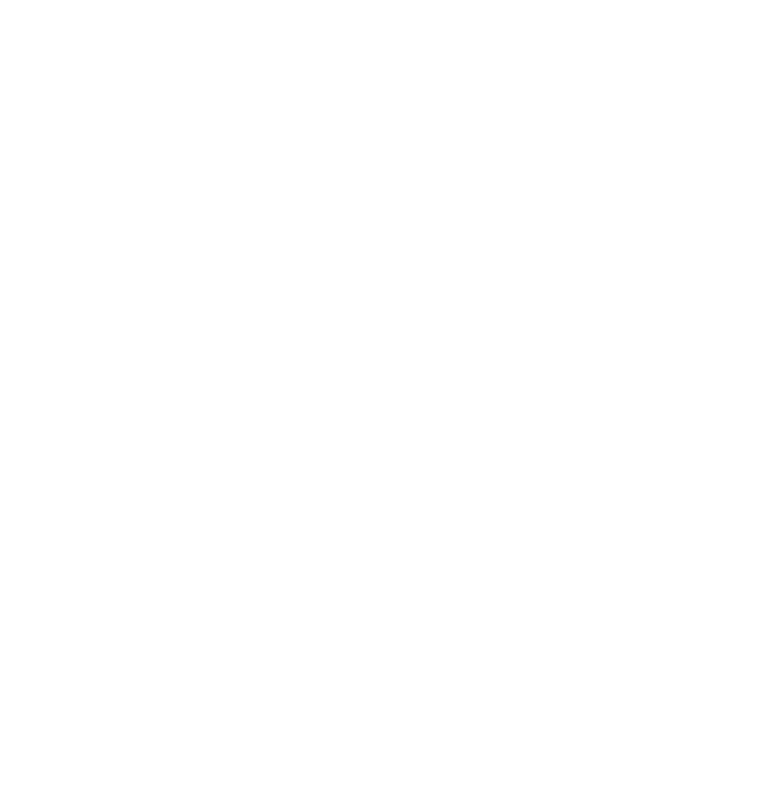
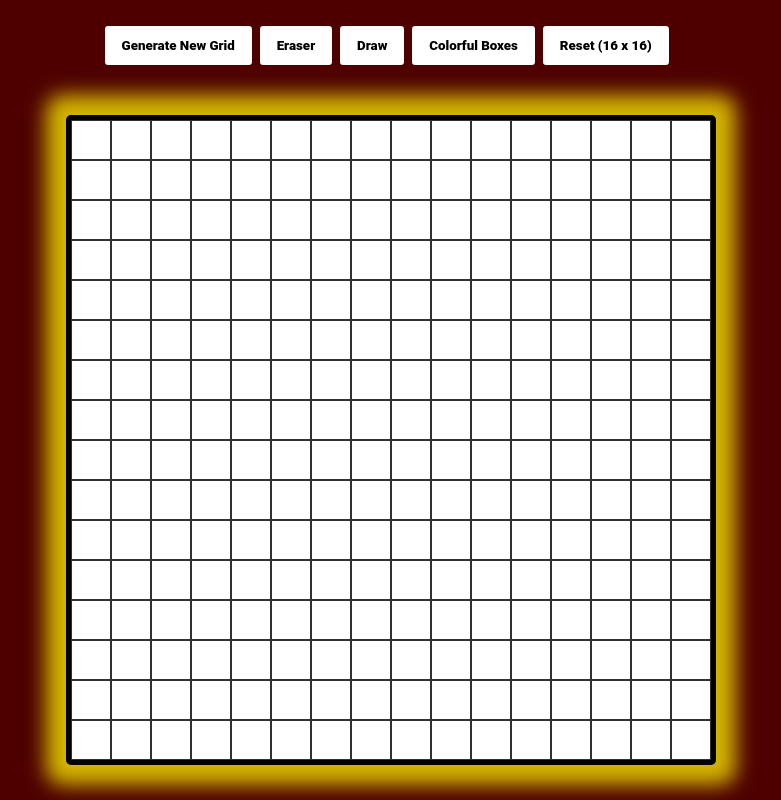
Before and after one commit to Superboy20/etch-a-sketch, a plain HTML site: page index.html in a window 1280 px wide. Shown: the whole page, without its empty margins (249-1030 px from the left). Drawn offline with Linux system fonts and the light colour scheme.

Commit message:
finished etch-a-sketch project

```diff
--- a/index.html
+++ b/index.html
@@ -6,9 +6,14 @@
     <title>Etch-a-Sketch!</title>
 </head>
 <body>
+    <div class="btns">
+        <button id="generate">Generate New Grid</button>
+        <button id="eraser">Eraser</button>
+        <button id="draw">Draw</button>
+        <button id="randomColors">Colorful Boxes</button>
+        <button id="reset">Reset (16 x 16)</button>
+    </div>
     <div id="container"></div>
+    <script src="script.js"></script>
 </body>
-
-<script src="script.js"></script>
-
 </html>
--- a/script.js
+++ b/script.js
@@ -0,0 +1,66 @@
+const container = document.querySelector("#container");
+const reset = document.getElementById("reset");
+const randomColors = document.getElementById("randomColors");
+const eraser = document.getElementById("eraser");
+const draw = document.getElementById("draw");
+const generate = document.getElementById("generate");
+
+
+let cellNumber = 0;
+let cells = 0;
+
+function initialGrid(cellNumber) {
+
+
+    container.style.gridTemplateColumns = `repeat(${cellNumber}, 1fr)`;
+    container.style.gridTemplateRows = `repeat(${cellNumber}, 1fr)`;
+
+    for (i = 0; i < cellNumber; i++) {
+        for (j = 0; j < cellNumber; j++) {
+            const cell = document.createElement("div");
+                cell.classList.add('cell');
+                container.appendChild(cell);
+            cell.onmouseover = () => cell.style.backgroundColor = 'black';
+        }
+    }
+    cells = document.querySelectorAll(".cell");
+}
+initialGrid(16);
+
+function randomColor(cell) {
+    cell.style.backgroundColor = `rgb(${Math.floor(Math.random() * 255)},
+                                    ${Math.floor(Math.random() * 255)},
+                                    ${Math.floor(Math.random() * 255)})`;
+}
+
+generate.addEventListener('click', () => {
+        container.textContent = '';
+        let cellNumber = prompt("How many squares do you want? Please choose a number between 1 and 75.");
+        while (cellNumber < 1 || cellNumber > 75 || isNaN(cellNumber)) {
+            cellNumber = prompt("Please choose a number between 1 and 75.")
+        }
+        initialGrid(cellNumber);
+ });
+
+ reset.addEventListener('click', () => {
+     container.textContent = '';
+     initialGrid(16);
+ });
+
+eraser.addEventListener('click', () => {
+    cells.forEach((cell) => {
+        cell.onmouseover = () => cell.removeAttribute("style");
+    });
+});
+
+draw.addEventListener('click', () => {
+    cells.forEach((cell) => {
+        cell.onmouseover = () => cell.style.backgroundColor = 'black';
+    });
+});
+
+randomColors.addEventListener('click', () => {
+    cells.forEach((cell) => {
+        cell.onmouseover = () => randomColor(cell);
+    });
+});
--- a/style.css
+++ b/style.css
@@ -1,7 +1,144 @@
-.cell {
-    border: 1px solid gray;
-    min-width: 20px;
-    min-height: 20px;
+html, body {
+    margin: 5px;
+    padding: 5px;
+    box-sizing: border-box;
+    text-align: center;
+}
+
+html {
+    background: rgb(78, 0, 0);
+}
+
+#container {
+    background: white;
+    margin: 40px auto auto;
+    grid-area: container;
+    display: grid;
+    justify-self: center;
+    border: 5px solid rgb(0, 0, 0);
+    border-radius: 5px;
+    box-shadow: 0px 0px 20px 20px rgb(212, 181, 1);
+    width: 40em;
+    height: 40em;
+}
+
+#container div {
+    border: 1px groove rgb(48, 48, 48);
+}
+
+div.btns {
+    padding: 0.35em 1.2em;
+    margin: 0 0.3em 0.3em 0;
+    content: center;
+    text-decoration: none;
+    font-family: 'Roboto';
+    font-weight: 300;
+    text-align: center;
+    transition: all 0.2s;
+}
+
+button#generate {
+    padding: 0.85em 1.2em;
+    border: 0.1em solid #FFF;
+    margin: 0 0.3em 0.3em 0;
+    border-radius: 0.20em;
+    content: center;
+    text-decoration: none;
+    font-family: 'Roboto';
+    font-weight: 900;
+    text-align: center;
+    transition: all 0.2s;
+    color: #000000;
+    background-color: #FFFFFF;
+}
+
+button#generate:hover {
+    color: #FFFFFF;
+    background-color: rgba(255, 255, 255, 0);
+    box-shadow: 0px 0px 5px 5px rgb(255, 255, 255);
+}
+
+button#eraser {
+    padding: 0.85em 1.2em;
+    border: 0.1em solid #FFF;
+    margin: 0 0.3em 0.3em 0;
+    border-radius: 0.20em;
+    content: center;
+    text-decoration: none;
+    font-family: 'Roboto';
+    font-weight: 900;
+    text-align: center;
+    transition: all 0.2s;
+    color: #000000;
+    background-color: #FFFFFF;
+}
+
+button#eraser:hover {
+    color: #FFFFFF;
+    background-color: rgba(255, 255, 255, 0);
+    box-shadow: 0px 0px 5px 5px rgb(255, 255, 255);
+}
+
+button#draw {
+    padding: 0.85em 1.2em;
+    border: 0.1em solid #FFF;
+    margin: 0 0.3em 0.3em 0;
+    border-radius: 0.20em;
+    content: center;
+    text-decoration: none;
+    font-family: 'Roboto';
+    font-weight: 900;
+    text-align: center;
+    transition: all 0.2s;
+    color: #000000;
+    background-color: #FFFFFF;
+}
+
+button#draw:hover {
+    color: #FFFFFF;
+    background-color: rgba(255, 255, 255, 0);
+    box-shadow: 0px 0px 5px 5px rgb(255, 255, 255);
+}
+
+button#randomColors {
+    padding: 0.85em 1.2em;
+    border: 0.1em solid #FFF;
+    margin: 0 0.3em 0.3em 0;
+    border-radius: 0.20em;
+    content: center;
+    text-decoration: none;
+    font-family: 'Roboto';
+    font-weight: 900;
+    text-align: center;
+    transition: all 0.2s;
+    color: #000000;
+    background-color: #FFFFFF;
+}
+
+button#randomColors:hover {
+    color: #FFFFFF;
+    background-color: rgba(255, 255, 255, 0);
+    box-shadow: 0px 0px 5px 5px rgb(255, 255, 255);
+}
+
+button#reset {
     display: inline-block;
-    margin-right: 2px;
+    padding: 0.85em 1.2em;
+    border: 0.1em solid #FFFFFF;
+    margin: 0 0.3em 0.3em 0;
+    border-radius: 0.20em;
+    content: center;
+    text-decoration: none;
+    font-family: 'Roboto';
+    font-weight: 900;
+    text-align: center;
+    transition: all 0.2s;
+    color: rgb(0, 0, 0);
+    background-color: white;
 }
+
+button#reset:hover {
+    color: #FFFFFF;
+    background-color: rgba(255, 255, 255, 0);
+    box-shadow: 0px 0px 5px 5px rgb(255, 255, 255);
+}
```
Also changed, not shown: 1 other file.
